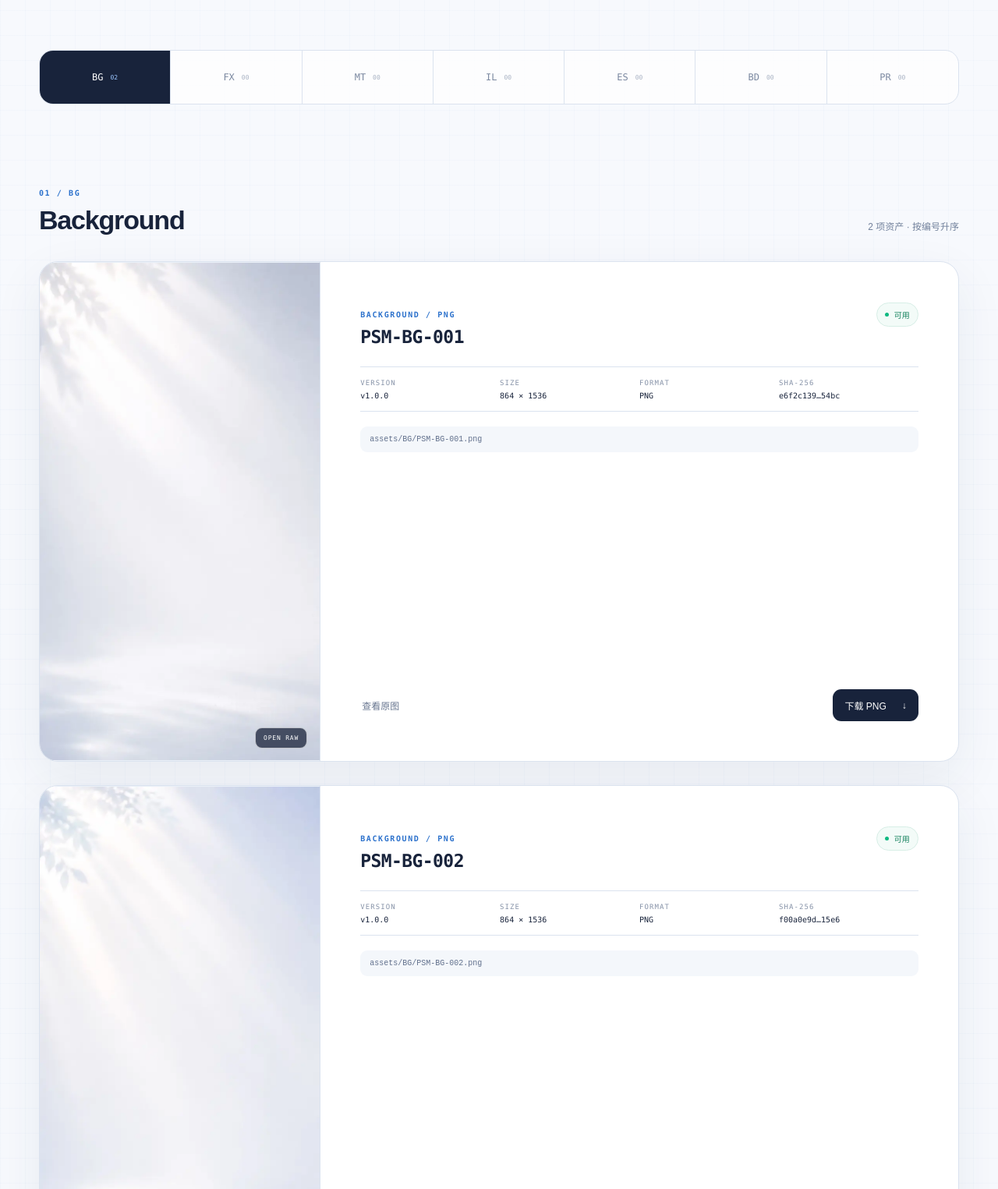
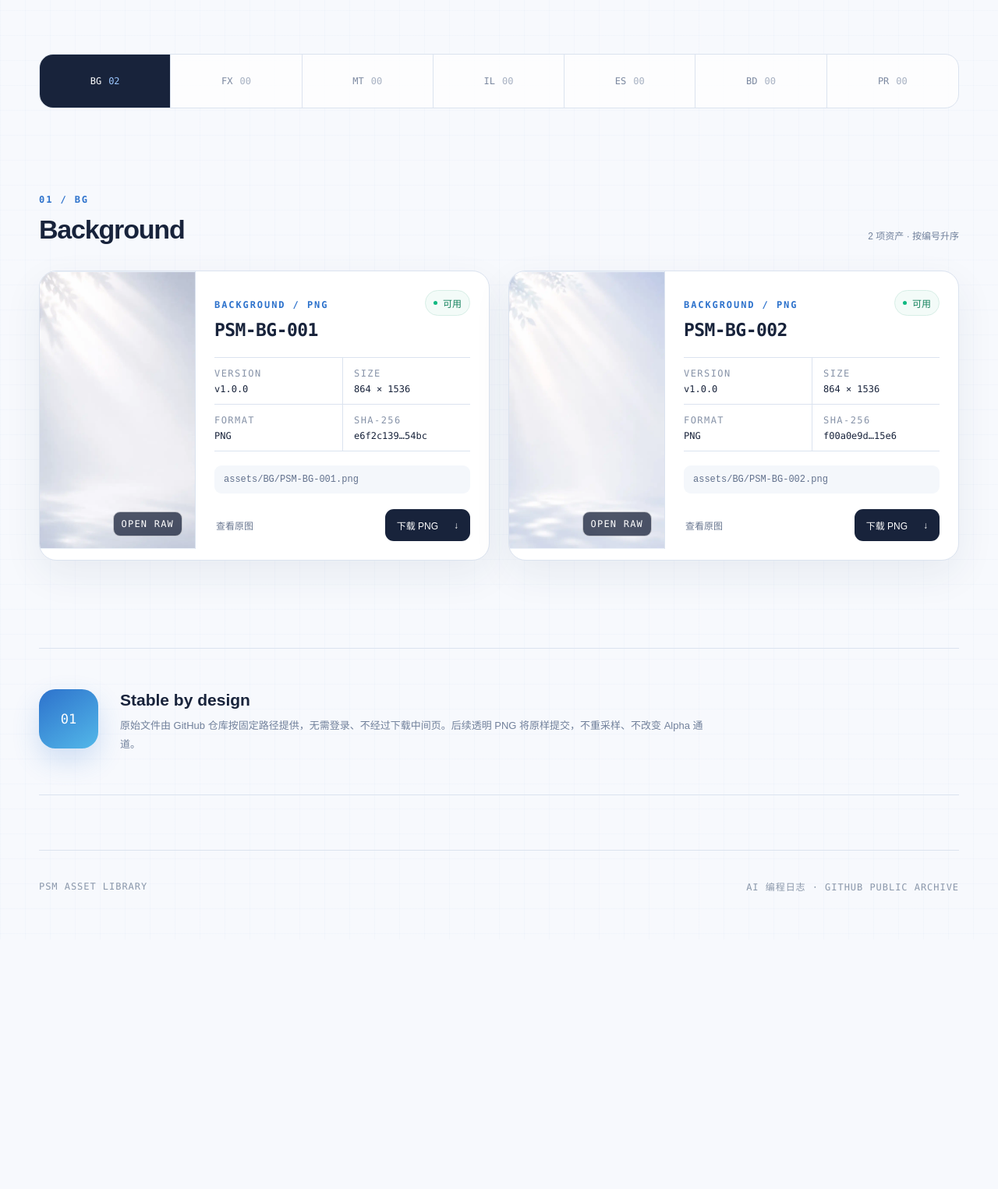
Before and after one commit to ixYiXiang/psm-asset-library, a plain HTML site: page index.html in a window 1280 px wide. Shown: the part 467-1992 px from the top of the page at 78% size. After the commit the page ends 1672 px from the top, so only its background shows below. Drawn offline with Linux system fonts and the light colour scheme.

Commit message:
Compact two-column asset layout

```diff
--- a/index.html
+++ b/index.html
@@ -6,7 +6,7 @@
     <meta name="description" content="AI 编程日志项目的公开 PNG 美术资产库" />
     <meta name="color-scheme" content="light" />
     <title>PSM Asset Library</title>
-    <link rel="stylesheet" href="styles.css?v=2" />
+    <link rel="stylesheet" href="styles.css?v=3" />
   </head>
   <body>
     <header class="site-header">
--- a/styles.css
+++ b/styles.css
@@ -49,14 +49,14 @@ a { color: inherit; text-decoration: none; }
 }
 .brand strong,.brand small { display: block; }
 .brand strong { font-size: 14px; letter-spacing: .02em; }
-.brand small { margin-top: 4px; color: var(--muted); font-size: 10px; letter-spacing: .06em; }
+.brand small { margin-top: 4px; color: var(--muted); font-size: 12px; letter-spacing: .06em; }
 .header-status {
   display: inline-flex;
   align-items: center;
   gap: 9px;
   color: #66748d;
   font-family: var(--mono);
-  font-size: 11px;
+  font-size: 12px;
   letter-spacing: .1em;
   text-transform: uppercase;
 }
@@ -74,7 +74,7 @@ a { color: inherit; text-decoration: none; }
 .eyebrow,.section-index,.asset-type {
   color: var(--blue);
   font-family: var(--mono);
-  font-size: 10px;
+  font-size: 12px;
   font-weight: 650;
   letter-spacing: .16em;
 }
@@ -82,13 +82,13 @@ a { color: inherit; text-decoration: none; }
 .hero-copy { max-width: 650px; margin: 0; color: #66748d; font-size: 16px; line-height: 1.85; }
 .hero-stats { display: grid; margin: 0; border-top: 1px solid var(--line); }
 .hero-stats div { display: flex; align-items: baseline; justify-content: space-between; border-bottom: 1px solid var(--line); padding: 17px 0; }
-.hero-stats dt,.asset-meta dt { color: #8793a8; font-family: var(--mono); font-size: 9px; letter-spacing: .12em; }
+.hero-stats dt,.asset-meta dt { color: #8793a8; font-family: var(--mono); font-size: 12px; letter-spacing: .12em; }
 .hero-stats dd { margin: 0; font-family: var(--mono); font-size: 18px; font-weight: 600; }
 
 .category-nav { display: grid; grid-template-columns: repeat(7,1fr); overflow: hidden; border: 1px solid var(--line); border-radius: 18px; background: rgba(255,255,255,.76); }
 .category { display: flex; min-height: 68px; align-items: center; justify-content: center; gap: 9px; border-right: 1px solid var(--line); color: #7b88a0; font-family: var(--mono); font-size: 12px; }
 .category:last-child { border-right: 0; }
-.category small { color: #a7b1c2; font-size: 8px; }
+.category small { color: #a7b1c2; font-size: 12px; }
 .category.active { background: var(--ink); color: #fff; }
 .category.active small { color: #9cc7ff; }
 
@@ -96,22 +96,24 @@ a { color: inherit; text-decoration: none; }
 .section-heading { display: flex; align-items: end; justify-content: space-between; margin-bottom: 33px; }
 .section-heading h2 { margin: 8px 0 0; font-size: 34px; letter-spacing: -.035em; }
 .section-heading p:last-child { margin: 0 0 4px; color: var(--muted); font-size: 12px; }
-.asset-grid { display: grid; grid-template-columns: 1fr; gap: 30px; }
-.asset-card { display: grid; min-height: 640px; grid-template-columns: 360px minmax(0,1fr); overflow: hidden; border: 1px solid var(--line); border-radius: 24px; background: var(--white); box-shadow: 0 22px 65px rgba(31,54,90,.07); }
+.asset-grid { display: grid; grid-template-columns: repeat(2,minmax(0,1fr)); align-items: start; gap: 24px; }
+.asset-card { display: grid; min-height: 0; grid-template-columns: 200px minmax(0,1fr); overflow: hidden; border: 1px solid var(--line); border-radius: 22px; background: var(--white); box-shadow: 0 18px 50px rgba(31,54,90,.07); }
 .asset-preview { position: relative; display: block; width: 100%; height: auto; aspect-ratio: 9 / 16; overflow: hidden; border-right: 1px solid var(--line); background: #eaf0f8; }
 .asset-preview img { width: 100%; height: 100%; object-fit: contain; transition: filter 220ms ease; }
 .asset-preview:hover img { filter: brightness(1.015); }
-.preview-label { position: absolute; right: 16px; bottom: 16px; padding: 8px 10px; border: 1px solid rgba(255,255,255,.65); border-radius: 9px; background: rgba(25,35,58,.76); color: #fff; font-family: var(--mono); font-size: 8px; letter-spacing: .1em; backdrop-filter: blur(9px); }
-.asset-info { display: flex; min-width: 0; flex-direction: column; padding: clamp(30px,4vw,52px); }
+.preview-label { position: absolute; right: 16px; bottom: 16px; padding: 8px 10px; border: 1px solid rgba(255,255,255,.65); border-radius: 9px; background: rgba(25,35,58,.76); color: #fff; font-family: var(--mono); font-size: 12px; letter-spacing: .1em; backdrop-filter: blur(9px); }
+.asset-info { display: flex; min-width: 0; flex-direction: column; padding: 24px; }
 .asset-title-row { display: flex; align-items: start; justify-content: space-between; gap: 20px; }
 .asset-title-row h3 { margin: 7px 0 0; font-family: var(--mono); font-size: 23px; letter-spacing: -.025em; }
-.asset-status { display: inline-flex; align-items: center; gap: 7px; border: 1px solid #d7eee6; border-radius: 999px; background: #f3fbf8; padding: 7px 10px; color: #16835e; font-size: 10px; }
+.asset-status { display: inline-flex; align-items: center; gap: 7px; border: 1px solid #d7eee6; border-radius: 999px; background: #f3fbf8; padding: 7px 10px; color: #16835e; font-size: 12px; }
 .asset-status i { width: 5px; height: 5px; border-radius: 50%; background: #10b981; }
-.asset-meta { display: grid; grid-template-columns: repeat(4,1fr); margin: 25px 0 19px; border-top: 1px solid var(--line); border-bottom: 1px solid var(--line); }
-.asset-meta div { min-width: 0; padding: 15px 5px 14px 0; }
-.asset-meta dd { overflow: hidden; margin: 6px 0 0; font-family: var(--mono); font-size: 10px; text-overflow: ellipsis; white-space: nowrap; }
-.asset-path { display: block; overflow: hidden; border-radius: 9px; background: #f4f7fb; padding: 11px 12px; color: #62718d; font-size: 10px; text-overflow: ellipsis; white-space: nowrap; }
-.asset-actions { display: flex; align-items: center; justify-content: space-between; margin-top: auto; padding-top: 28px; }
+.asset-meta { display: grid; grid-template-columns: repeat(2,1fr); margin: 22px 0 18px; border-top: 1px solid var(--line); border-bottom: 1px solid var(--line); }
+.asset-meta div { min-width: 0; padding: 13px 8px 12px 0; }
+.asset-meta div:nth-child(-n+2) { border-bottom: 1px solid var(--line); }
+.asset-meta div:nth-child(even) { border-left: 1px solid var(--line); padding-left: 14px; }
+.asset-meta dd { overflow: hidden; margin: 6px 0 0; font-family: var(--mono); font-size: 12px; text-overflow: ellipsis; white-space: nowrap; }
+.asset-path { display: block; overflow: hidden; border-radius: 9px; background: #f4f7fb; padding: 11px 12px; color: #62718d; font-size: 12px; text-overflow: ellipsis; white-space: nowrap; }
+.asset-actions { display: flex; align-items: center; justify-content: space-between; margin-top: auto; padding-top: 20px; }
 .asset-actions a { padding: 11px 2px; color: #67758f; font-size: 12px; }
 .asset-actions a:hover { color: var(--blue); }
 .asset-actions .download { display: inline-flex; align-items: center; gap: 20px; border-radius: 11px; background: var(--ink); padding: 12px 15px; color: #fff; }
@@ -120,8 +122,12 @@ a { color: inherit; text-decoration: none; }
 .note-mark { display: grid; width: 76px; height: 76px; place-items: center; border-radius: 21px; background: linear-gradient(145deg,var(--blue),#53b8e9); color: #fff; font-family: var(--mono); font-size: 17px; box-shadow: 0 15px 35px rgba(45,114,204,.2); }
 .archive-note h2 { margin: 2px 0 9px; font-size: 21px; }
 .archive-note p { max-width: 760px; margin: 0; color: var(--muted); font-size: 13px; line-height: 1.85; }
-footer { display: flex; align-items: center; justify-content: space-between; margin-top: 70px; border-top: 1px solid var(--line); padding: 25px 0 48px; color: #8a97aa; font-family: var(--mono); font-size: 9px; letter-spacing: .08em; text-transform: uppercase; }
+footer { display: flex; align-items: center; justify-content: space-between; margin-top: 70px; border-top: 1px solid var(--line); padding: 25px 0 48px; color: #8a97aa; font-family: var(--mono); font-size: 12px; letter-spacing: .08em; text-transform: uppercase; }
 
+@media (max-width:1050px) {
+  .asset-grid { grid-template-columns: 1fr; }
+  .asset-card { grid-template-columns: 220px minmax(0,1fr); }
+}
 @media (max-width:900px) {
   .hero { grid-template-columns: 1fr; gap: 45px; padding-top: 82px; }
   .hero-stats { grid-template-columns: repeat(3,1fr); }
@@ -129,20 +135,18 @@ footer { display: flex; align-items: center; justify-content: space-between; mar
   .hero-stats div:last-child { border-right: 0; }
   .hero-stats dd { margin-top: 7px; }
   .category-nav { overflow-x: auto; grid-template-columns: repeat(7,minmax(86px,1fr)); }
-  .asset-grid { grid-template-columns: 1fr; }
-  .asset-card { min-height: 569px; grid-template-columns: 320px minmax(0,1fr); }
-  .asset-preview { height: auto; aspect-ratio: 9 / 16; }
-  .asset-info { padding: 30px; }
+  .asset-card { grid-template-columns: 200px minmax(0,1fr); }
+  .asset-info { padding: 26px; }
 }
-@media (max-width:780px) {
+@media (max-width:620px) {
   .asset-card { display: block; min-height: 0; }
-  .asset-preview { width: min(calc(100% - 36px),420px); height: auto; aspect-ratio: 9 / 16; margin: 18px auto 0; border: 1px solid var(--line); border-radius: 16px; }
-  .asset-info { padding: 28px; }
+  .asset-preview { width: min(calc(100% - 36px),360px); height: auto; aspect-ratio: 9 / 16; margin: 18px auto 0; border: 1px solid var(--line); border-radius: 16px; }
+  .asset-info { padding: 24px; }
   .asset-actions { margin-top: 24px; padding-top: 0; }
 }
 @media (max-width:560px) {
   .site-header { min-height: 72px; padding-inline: 18px; }
-  .header-status { font-size: 0; }
+  .header-status { display: none; }
   .page-shell,footer { width: min(100% - 28px,1180px); }
   .hero { min-height: 0; padding: 68px 0 54px; }
   .hero h1 { font-size: 44px; }
@@ -153,13 +157,12 @@ footer { display: flex; align-items: center; justify-content: space-between; mar
   .category { min-height: 58px; }
   .collection { padding: 72px 0 88px; }
   .section-heading { align-items: start; }
-  .section-heading p:last-child { margin-top: 24px; font-size: 10px; }
+  .section-heading p:last-child { margin-top: 24px; font-size: 12px; }
   .asset-card { border-radius: 19px; }
   .asset-preview { width: 100%; max-width: none; height: auto; max-height: none; aspect-ratio: 9 / 16; margin: 0; border-width: 0 0 1px; border-radius: 0; }
   .asset-info { padding: 21px; }
   .asset-title-row h3 { font-size: 20px; }
   .asset-meta { grid-template-columns: repeat(2,1fr); }
-  .asset-meta div:nth-child(-n+2) { border-bottom: 1px solid var(--line); }
   .archive-note { grid-template-columns: 1fr; }
   .note-mark { width: 58px; height: 58px; border-radius: 17px; }
   footer { display: grid; gap: 8px; }
```
